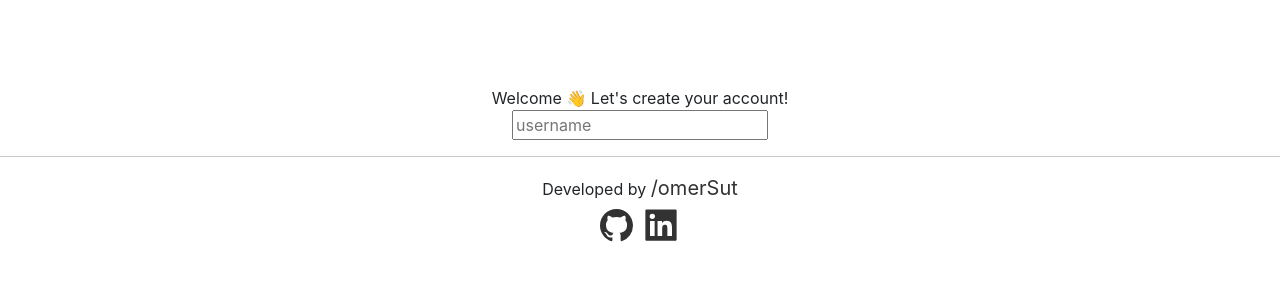
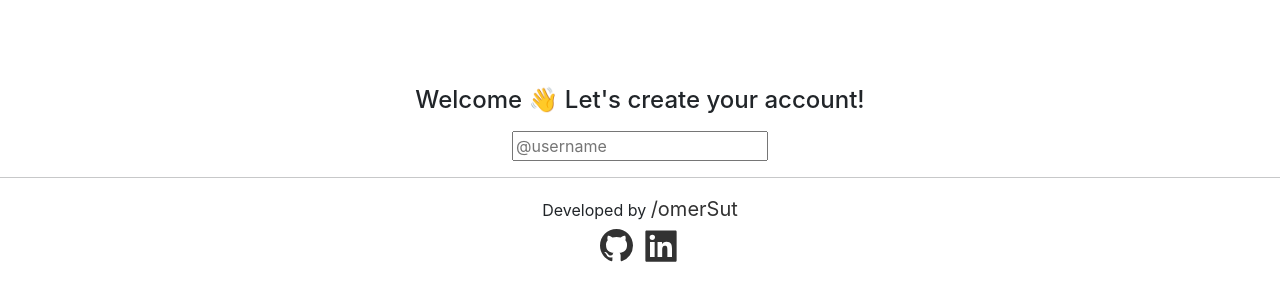
Before and after one commit to Omersut/trading-crypto, a React (Create React App) app: page / in a window 1280 px wide. Shown: the part 144-444 px from the top of the page. Built offline with nearby package versions, Linux system fonts and the light colour scheme.

Commit message:
continues7

```diff
--- a/src/App.js
+++ b/src/App.js
@@ -34,13 +34,15 @@ function App() {
           }}
           className="form"
         >
-          <div className="subtitle">Welcome 👋 Let's create your account!</div>
+          <h4 style={{ marginBottom: "16px" }} className="subtitle">
+            Welcome 👋 Let's create your account!
+          </h4>
           <div className="input-container ic1">
             <form onSubmit={login}>
               <input
                 value={username}
                 onChange={Submit}
-                placeholder="username"
+                placeholder="@username"
                 aria-label="Username"
                 aria-describedby="basic-addon1"
               />
--- a/src/components/List.js
+++ b/src/components/List.js
@@ -25,9 +25,6 @@ function List({ username }) {
 
   useEffect(() => {
     data();
-    setTimeout(() => {
-      setTotal(usd + t);
-    }, 2000);
 
     const t = wallet.reduce((acc, item) => {
       return (
@@ -35,13 +32,13 @@ function List({ username }) {
         item.amount * items.find((coin) => coin.id === item.id).current_price
       );
     }, 0);
+    setInterval(setTotal(usd + t), 2000);
 
     localStorage.setItem("usd", JSON.stringify(usd));
     localStorage.setItem("total", JSON.stringify(total));
     localStorage.setItem("t", JSON.stringify(t));
     localStorage.setItem("wallet", JSON.stringify(wallet));
     localStorage.setItem("items", JSON.stringify(items));
-    data();
   }, [wallet, page, total]);
 
   const filteredCoins = list.filter((item) =>
@@ -208,14 +205,14 @@ function List({ username }) {
                 type="button"
                 className="btn btn-outline-dark"
               >
-                TOTAL: {total.toFixed(3)}$
+                TOTAL: {moneyFormat(total)}$
               </button>
               <button
                 style={{ margin: "5px" }}
                 type="button"
                 className="btn btn-outline-dark"
               >
-                {usd.toFixed(2)} USD
+                {moneyFormat(usd)} USD
               </button>
               <button
                 style={{
```
